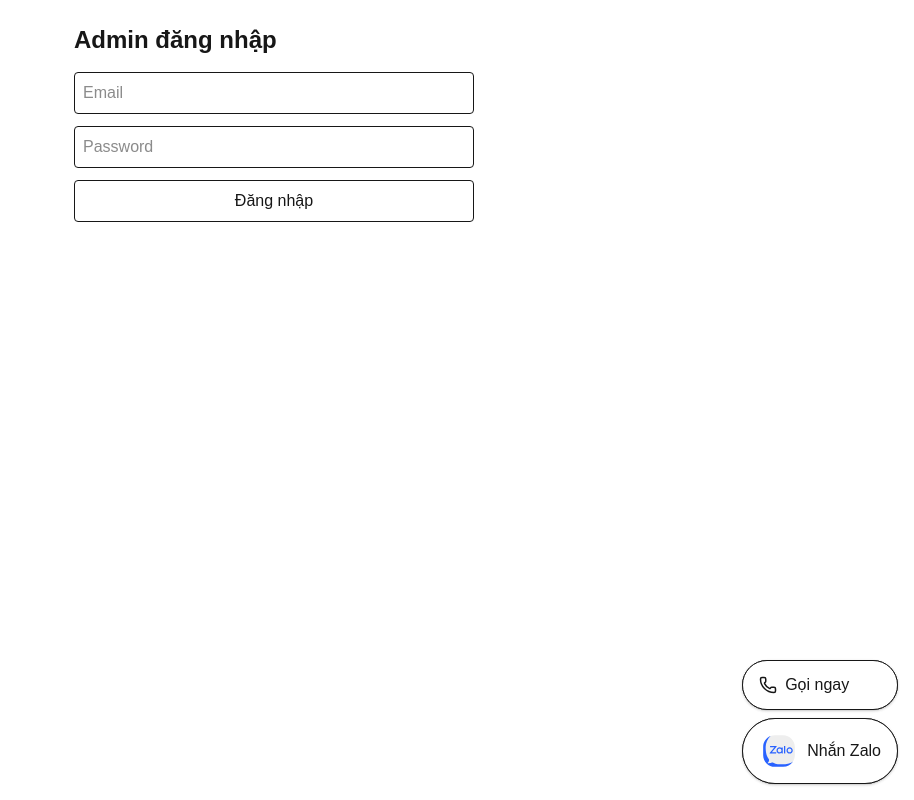
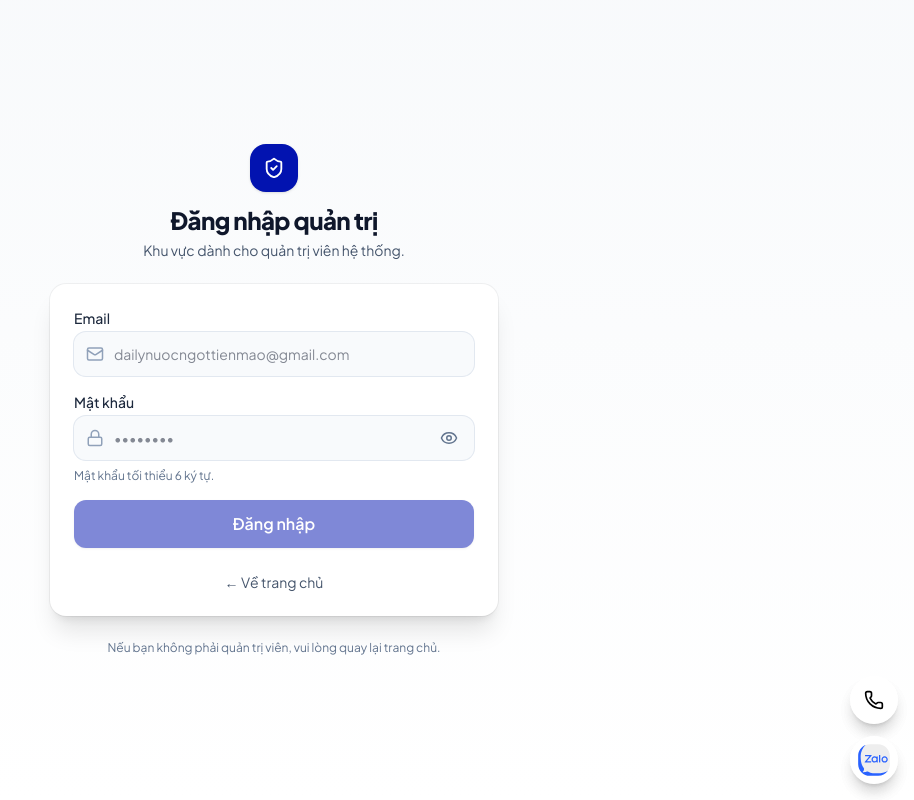
Before and after one commit to khoatn2003/Web_DaiLyNuocNgot, a Next.js app: page /admin/login in a window 1280 px wide. Shown: the whole page, without its empty margins (366-1280 px from the left). Built offline with nearby package versions, Linux system fonts and the light colour scheme; no server answers.

Commit message:
Update  6:30pm  18/12

```diff
--- a/app/(admin)/admin/login/page.tsx
+++ b/app/(admin)/admin/login/page.tsx
@@ -1,32 +1,153 @@
 "use client";
 
 import { supabase } from "@/lib/supabase";
+import Link from "next/link";
 import { useRouter } from "next/navigation";
-import { useState } from "react";
+import { useMemo, useState } from "react";
+import { Eye, EyeOff, Lock, Mail, ShieldCheck } from "lucide-react";
 
 export default function AdminLogin() {
   const router = useRouter();
+
   const [email, setEmail] = useState("");
   const [password, setPassword] = useState("");
+
   const [msg, setMsg] = useState<string | null>(null);
+  const [loading, setLoading] = useState(false);
+  const [showPass, setShowPass] = useState(false);
+
+  const canSubmit = useMemo(() => {
+    return email.trim().length > 0 && password.length >= 6 && !loading;
+  }, [email, password, loading]);
 
   async function onLogin(e: React.FormEvent) {
     e.preventDefault();
     setMsg(null);
-    const { error } = await supabase.auth.signInWithPassword({ email, password });
-    if (error) return setMsg(error.message);
-    router.push("/admin");
+    setLoading(true);
+
+    try {
+      const { error } = await supabase.auth.signInWithPassword({
+        email: email.trim(),
+        password,
+      });
+
+      if (error) {
+        setMsg("Sai email hoặc mật khẩu. Vui lòng thử lại.");
+        return;
+      }
+
+      router.push("/admin");
+      router.refresh();
+    } catch {
+      setMsg("Có lỗi xảy ra. Vui lòng thử lại.");
+    } finally {
+      setLoading(false);
+    }
   }
 
   return (
-    <main className="p-6 max-w-md mx-auto">
-      <h1 className="text-2xl font-bold mb-4">Admin đăng nhập</h1>
-      <form onSubmit={onLogin} className="flex flex-col gap-3">
-        <input className="border p-2 rounded" placeholder="Email" value={email} onChange={(e) => setEmail(e.target.value)} />
-        <input className="border p-2 rounded" placeholder="Password" type="password" value={password} onChange={(e) => setPassword(e.target.value)} />
-        <button className="border rounded p-2">Đăng nhập</button>
-        {msg && <div className="text-red-600">{msg}</div>}
-      </form>
+    <main className="min-h-screen bg-gradient-to-b from-slate-50 to-white flex items-center justify-center px-4">
+      <div className="w-full max-w-md">
+        {/* Brand / heading */}
+        <div className="mb-6 text-center">
+          <div className="mx-auto mb-3 inline-flex h-12 w-12 items-center justify-center rounded-2xl bg-[#0213b0] text-white shadow">
+            <ShieldCheck size={22} />
+          </div>
+          <h1 className="text-2xl font-extrabold tracking-tight text-slate-900">
+            Đăng nhập quản trị
+          </h1>
+          <p className="mt-1 text-sm text-slate-600">
+            Khu vực dành cho quản trị viên hệ thống.
+          </p>
+        </div>
+
+        {/* Card */}
+        <div className="rounded-2xl bg-white shadow-xl ring-1 ring-black/5 p-6">
+          <form onSubmit={onLogin} className="space-y-4">
+            {/* Email */}
+            <div>
+              <label className="block text-sm font-medium text-slate-800">
+                Email
+              </label>
+              <div className="mt-1 relative">
+                <span className="absolute left-3 top-1/2 -translate-y-1/2 text-slate-400">
+                  <Mail size={18} />
+                </span>
+                <input
+                  className="w-full rounded-xl bg-slate-50 pl-10 pr-3 py-3 text-sm text-slate-900 outline-none ring-1 ring-slate-200 focus:ring-2 focus:ring-[#0213b0]/40"
+                  placeholder="dailynuocngottienmao@gmail.com"
+                  value={email}
+                  onChange={(e) => setEmail(e.target.value)}
+                  autoComplete="email"
+                  inputMode="email"
+                />
+              </div>
+            </div>
+
+            {/* Password */}
+            <div>
+              <label className="block text-sm font-medium text-slate-800">
+                Mật khẩu
+              </label>
+              <div className="mt-1 relative">
+                <span className="absolute left-3 top-1/2 -translate-y-1/2 text-slate-400">
+                  <Lock size={18} />
+                </span>
+
+                <input
+                  className="w-full rounded-xl bg-slate-50 pl-10 pr-12 py-3 text-sm text-slate-900 outline-none ring-1 ring-slate-200 focus:ring-2 focus:ring-[#0213b0]/40"
+                  placeholder="••••••••"
+                  type={showPass ? "text" : "password"}
+                  value={password}
+                  onChange={(e) => setPassword(e.target.value)}
+                  autoComplete="current-password"
+                />
+
+                <button
+                  type="button"
+                  onClick={() => setShowPass((v) => !v)}
+                  className="absolute right-2 top-1/2 -translate-y-1/2 rounded-lg p-2 text-slate-500 hover:bg-black/5"
+                  aria-label={showPass ? "Ẩn mật khẩu" : "Hiện mật khẩu"}
+                >
+                  {showPass ? <EyeOff size={18} /> : <Eye size={18} />}
+                </button>
+              </div>
+
+              <div className="mt-2 text-xs text-slate-500">
+                Mật khẩu tối thiểu 6 ký tự.
+              </div>
+            </div>
+
+            {/* Error */}
+            {msg && (
+              <div className="rounded-xl bg-red-50 text-red-700 text-sm px-3 py-2 ring-1 ring-red-100">
+                {msg}
+              </div>
+            )}
+
+            {/* Submit */}
+            <button
+              type="submit"
+              disabled={!canSubmit}
+              className="w-full rounded-xl bg-[#0213b0] text-white py-3 font-semibold shadow hover:opacity-95 disabled:opacity-50 disabled:cursor-not-allowed transition"
+            >
+              {loading ? "Đang đăng nhập..." : "Đăng nhập"}
+            </button>
+
+            {/* Back link */}
+            <div className="pt-2 text-center text-sm text-slate-600">
+              <Link href="/" className="hover:underline underline-offset-4">
+                ← Về trang chủ
+              </Link>
+            </div>
+          </form>
+        </div>
+
+        {/* Footer note */}
+        <p className="mt-6 text-center text-xs text-slate-500">
+          Nếu bạn không phải quản trị viên, vui lòng quay lại trang chủ.
+        </p>
+      </div>
     </main>
   );
 }
--- a/app/(admin)/layout.tsx
+++ b/app/(admin)/layout.tsx
@@ -1,38 +1,26 @@
-import type { Metadata } from "next";
-import { Geist, Geist_Mono } from "next/font/google";
-import "./globals.css";
-import { SITE } from "@/lib/site";
+import SiteHeader from "@/components/SiteHeader";
 import FloatingContact from "@/components/FloatingContact";
+import SiteFooter from "@/components/SiteFooter";
 
+const phone = "0392048571";
+const zaloLink = `https://zalo.me/${phone}`;
 
-const geistSans = Geist({
-  variable: "--font-geist-sans",
-  subsets: ["latin"],
-});
-
-const geistMono = Geist_Mono({
-  variable: "--font-geist-mono",
-  subsets: ["latin"],
-});
-
-export const metadata: Metadata = {
-  title: SITE.name,
-  description: "Website giới thiệu sản phẩm – liên hệ qua điện thoại hoặc Zalo.",
-};
-
-export default function RootLayout({
-children,
-}: Readonly<{
-  children: React.ReactNode;
-}>) {
+export default function SiteLayout({ children }: { children: React.ReactNode }) {
   return (
-    <html lang="en">
-      <body
-        className={`${geistSans.variable} ${geistMono.variable} antialiased`}
-      >
-        {children}
-         <FloatingContact />
-      </body>
-    </html>
+    <>
+      {/* <SiteHeader phone={phone} zaloLink={zaloLink} /> */}
+      {children}
+      <FloatingContact />
+      {/* <SiteFooter
+        address="Trịnh Nguyễn - Châu Khê - Từ Sơn- Bắc Ninh."
+        hotline="0392048571"
+        fanpageUrl="https://facebook.com/..."
+        bank={{
+          owner: "Nguyễn Tiến Mạo",
+          accountNumber: "0392048571",
+          bankName: "MBBank - Ngân hàng Thương mại Cổ phần Quân đội",
+        }}
+      /> */}
+    </>
   );
 }
--- a/components/FloatingContact.tsx
+++ b/components/FloatingContact.tsx
@@ -1,26 +1,37 @@
 "use client";
 
+import { Phone } from "lucide-react";
 import { SITE } from "@/lib/site";
-import { Phone } from "lucide-react";
 import { ZaloIcon } from "./icon/ZaloIcon";
 
 export default function FloatingContact() {
   return (
-    <div className="fixed bottom-4 right-4 flex flex-col gap-2 z-50">
-      <a  className="flex items-center gap-2 px-4 py-3 rounded-full border shadow bg-white"
-           href={`tel:${SITE.phone}`}>
-        <Phone size={18} />
-        <span>Gọi ngay</span>
+    <div className="fixed bottom-4 right-4 z-50 flex flex-col gap-3">
+      {/* Gọi */}
+      <a
+        href={`tel:${SITE.phone}`}
+        className="group relative h-12 w-12 rounded-full bg-white shadow-lg flex items-center justify-center hover:shadow-xl hover:ring-4 hover:ring-black/5 transition"
+        aria-label="Gọi ngay"
+      >
+        <Phone size={20} className="text-black" />
+        <span className="pointer-events-none absolute right-14 top-1/2 -translate-y-1/2 whitespace-nowrap rounded-lg bg-black/80 px-3 py-1.5 text-xs text-white opacity-0 translate-x-1 group-hover:opacity-100 group-hover:translate-x-0 transition hidden md:block">
+          Gọi ngay
+        </span>
       </a>
 
+      {/* Zalo */}
       <a
         href={`https://zalo.me/${SITE.zalo}`}
         target="_blank"
         rel="noreferrer"
-        className="flex items-center gap-2 px-4 py-3 rounded-full border shadow bg-white"
+        className="group relative h-12 w-12 rounded-full bg-white shadow-lg flex items-center justify-center hover:shadow-xl hover:ring-4 hover:ring-black/5 transition"
+        aria-label="Nhắn Zalo"
       >
-        <ZaloIcon size={18} />
-        <span>Nhắn Zalo</span>
+        <ZaloIcon size={20} className="text-blue-600" />
+        {/* Tooltip */}
+        <span className="pointer-events-none absolute right-14 top-1/2 -translate-y-1/2 whitespace-nowrap rounded-lg bg-black/80 px-3 py-1.5 text-xs text-white opacity-0 translate-x-1 group-hover:opacity-100 group-hover:translate-x-0 transition hidden md:block">
+          Nhắn Zalo
+        </span>
       </a>
     </div>
   );
```
